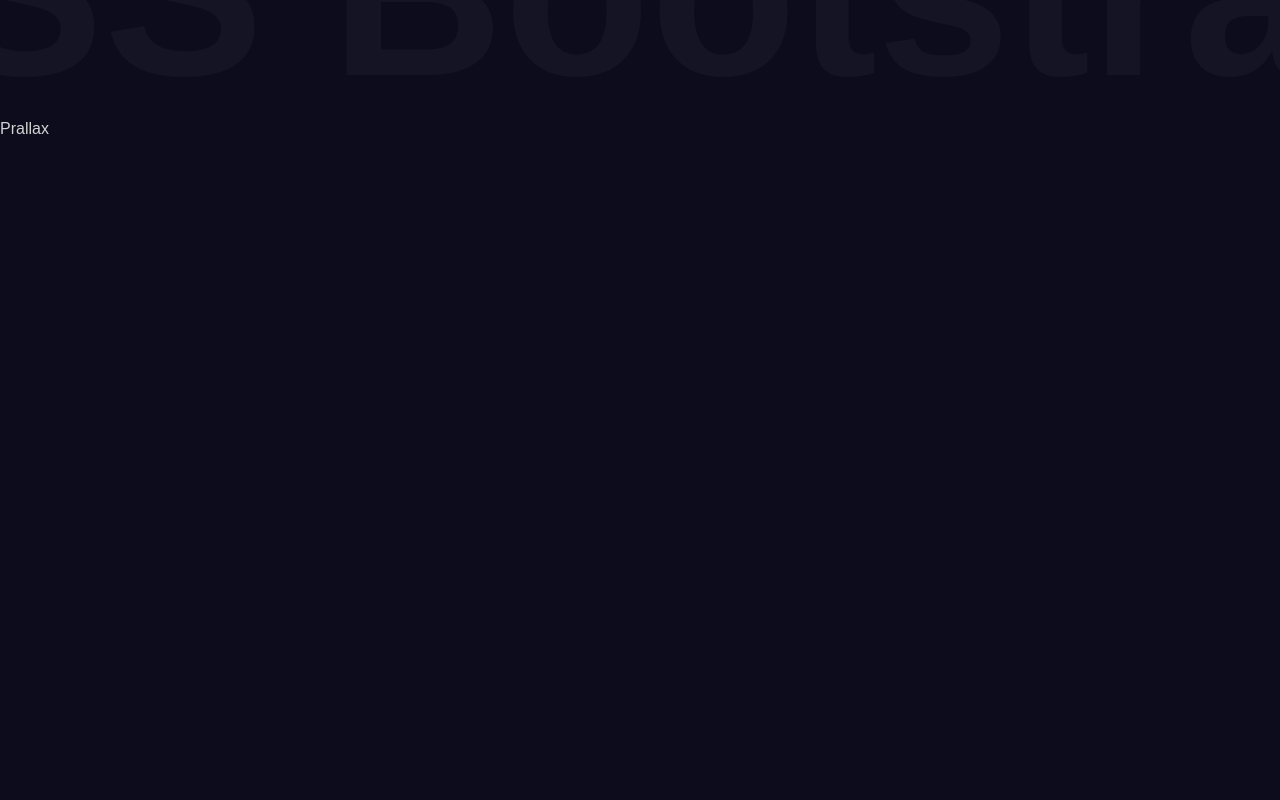
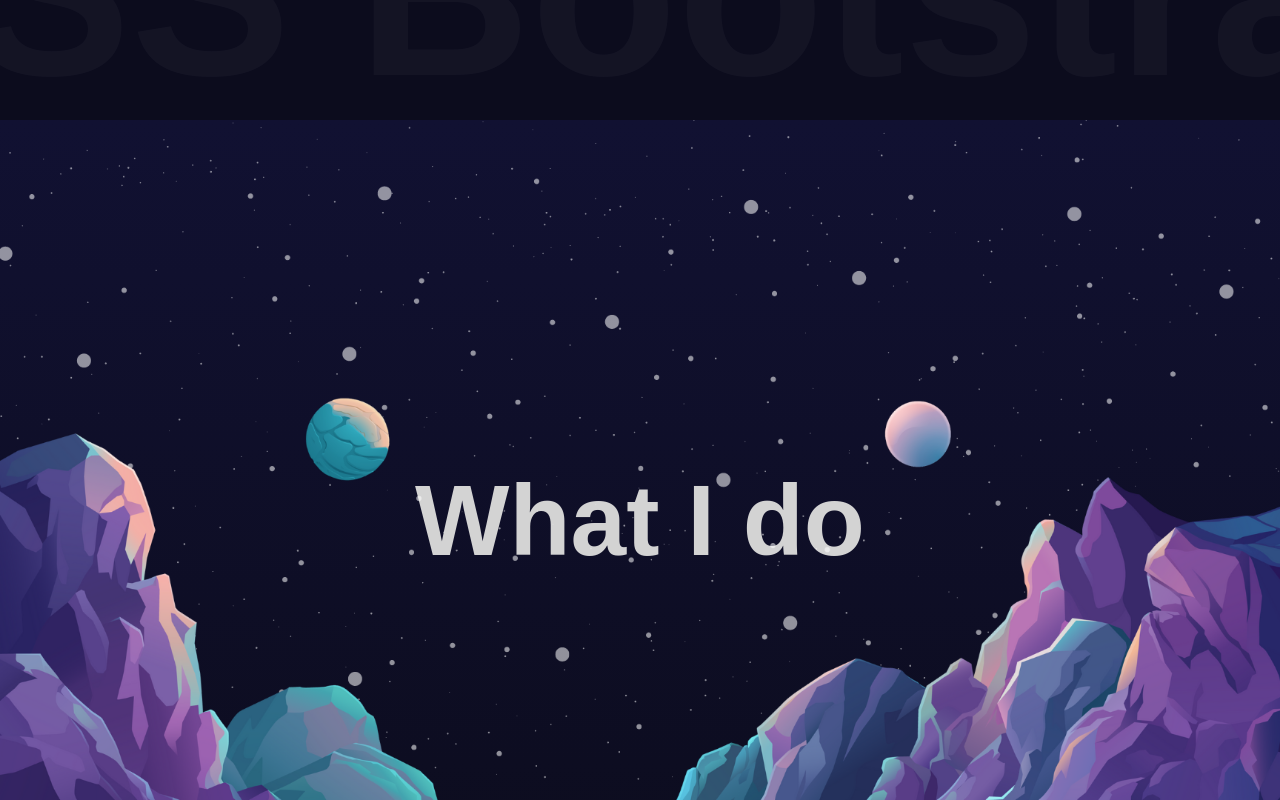
Before and after one commit to skythelimit24/onlinepresence, a React (Vite) app: page / in a window 1280 px wide. Shown: the part 680-1480 px from the top of the page. Built offline with nearby package versions, Linux system fonts and the light colour scheme.

Commit message:
parralex section is added

```diff
--- a/src/App.jsx
+++ b/src/App.jsx
@@ -2,6 +2,7 @@ import React from "react";
 import "./App.scss";
 import Navbar from './Components/Navabar/Navbar'
 import Hero from './Components/Hero/Hero'
+import Parralax from "./Components/Parralax/Parralax";
 const App = () => {
   return (
     <>
@@ -9,9 +10,8 @@ const App = () => {
       <Navbar/>
       <Hero/>
     </section>
-    <section id="Services">Prallax</section>
-    <section>Services</section>
-    <section id="Portfolio">Prallax</section>
+    <section id="Services"><Parralax type="Services"/></section>
+    <section id="Portfolio"><Parralax type="Portfolio"/></section>
     <section>Portfolio1</section>
     <section>Portfolio2</section>
     <section>portfoli03</section>
--- /dev/null
+++ b/src/Components/Parralax/Parralax.jsx
@@ -0,0 +1,18 @@
+import { useRef } from 'react'
+import './parallax.scss'
+import { motion ,useScroll,useTransform } from 'framer-motion'
+
+const Parralax = ({type}) => {
+  return (
+    <>
+   <div className="parallax" style = {{background : type === "Services"  ? "linear-gradient(180deg ,#111132 ,#0c0c1d)" :"linear-gradient(180deg ,#111132 ,#505064)"}}>
+    <motion.h1>{type === "Services" ? "What I do" :"What i Did?"}</motion.h1>
+    <motion.div className="mountains"></motion.div>
+    <motion.div className="planets"></motion.div>
+    <motion.div className="stars"></motion.div>
+    </div>
+    </>
+  )
+}
+
+export default Parralax
--- /dev/null
+++ b/src/Components/Parralax/parallax.scss
@@ -0,0 +1,38 @@
+.parallax{
+    width: 100%;
+    height: 100%;
+    position: relative;
+    display: flex;
+    justify-content: center;
+    align-items: center;
+
+    h1{font-size: 100px;}
+
+    .mountains{
+        background-image: url("/mountains.png");
+        background-size: cover;
+        background-position: bottom;
+        height: 100%;
+        width: 100%;
+        position: absolute;
+        z-index: 3;
+    }
+    .planets{
+        background-image: url("/planets.png");
+        background-size: cover;
+        background-position: bottom;
+        height: 100%;
+        width: 100%;
+        position: absolute;
+        z-index: 2;
+    }
+    .stars{
+        background-image: url("/stars.png");
+        background-size: cover;
+        background-position: bottom;
+        height: 100%;
+        width: 100%;
+        position: absolute;
+        z-index: 1;
+    }
+}
```
